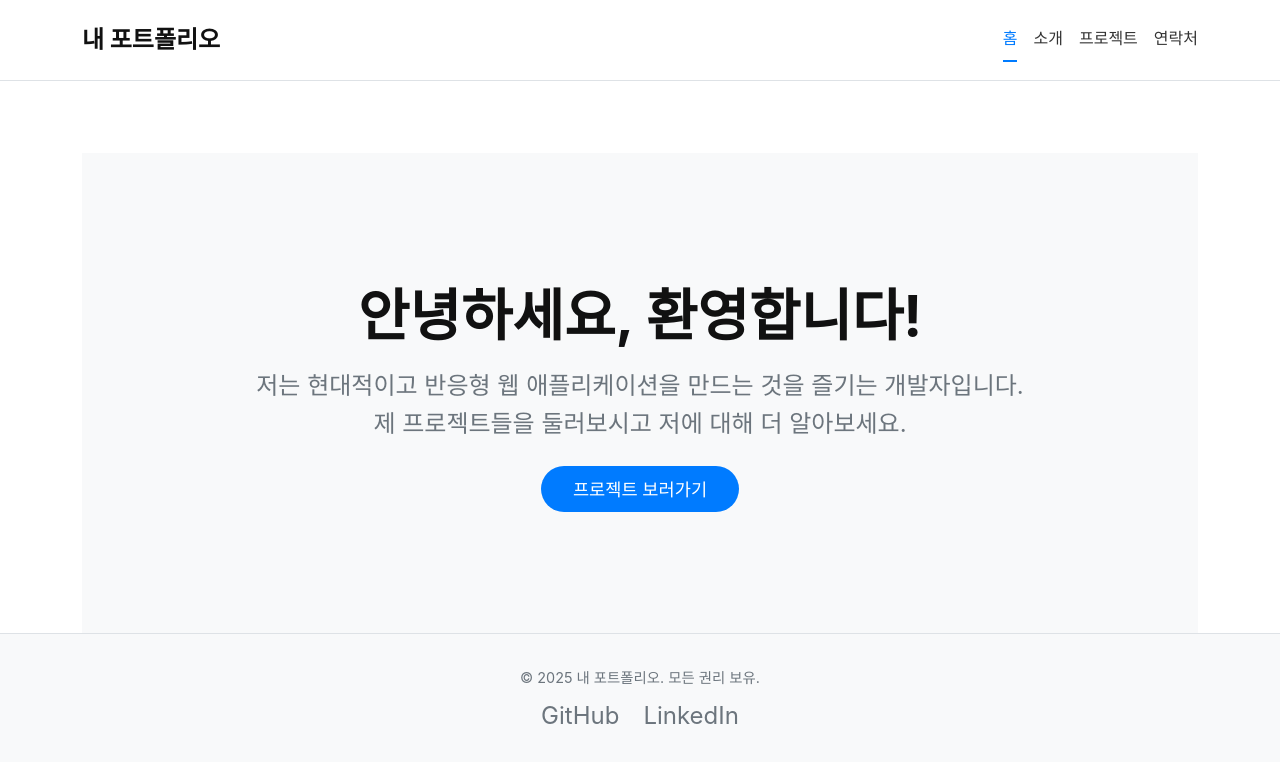
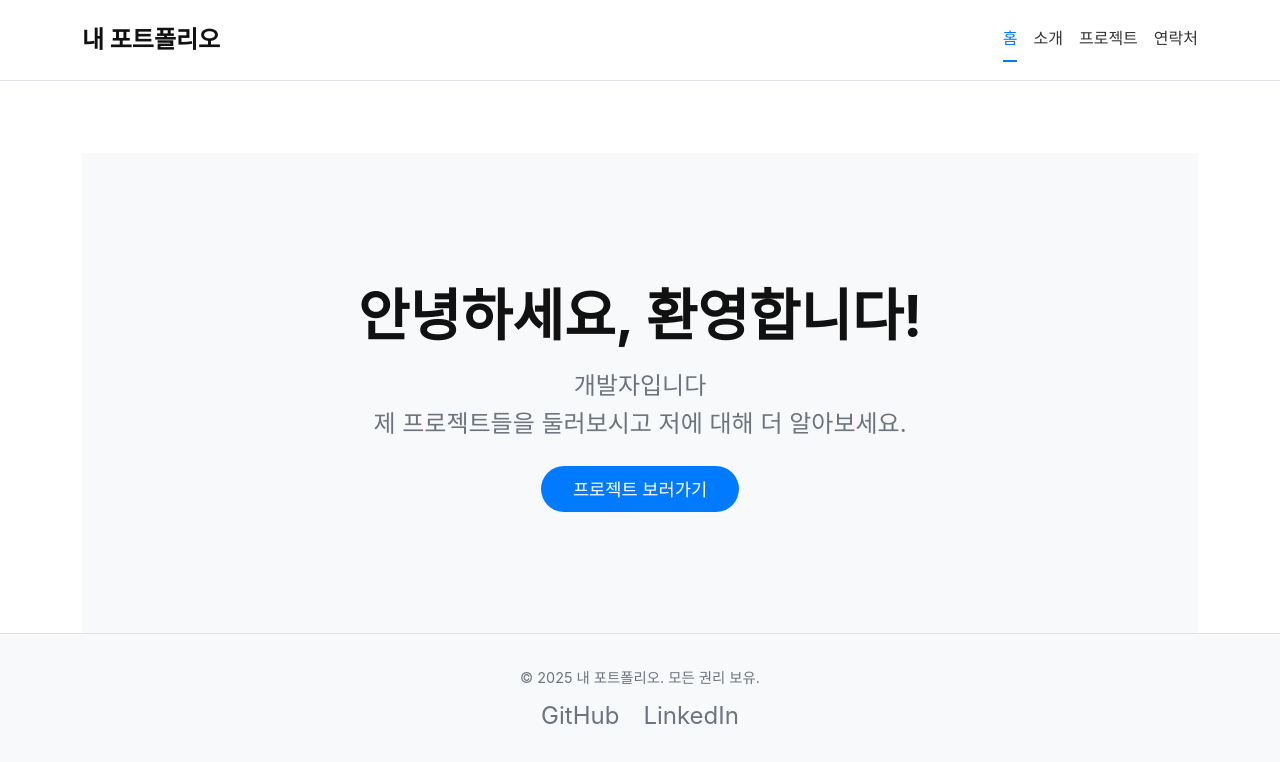
Before and after one commit to Lumiela/Lumiela.github.io, a React (Vite) app: page / in a window 1280 px wide. Shown: the top 762 px of the page. Built offline with nearby package versions, Linux system fonts and the light colour scheme.

Commit message:
프로젝트명 수정

```diff
--- a/src/pages/Home.jsx
+++ b/src/pages/Home.jsx
@@ -8,7 +8,7 @@ const Home = () => {
       <div className="hero-content">
         <h1 className="hero-title">안녕하세요, 환영합니다!</h1>
         <p className="hero-subtitle">
-          저는 현대적이고 반응형 웹 애플리케이션을 만드는 것을 즐기는 개발자입니다.
+          개발자입니다
           <br />
           제 프로젝트들을 둘러보시고 저에 대해 더 알아보세요.
         </p>
```
